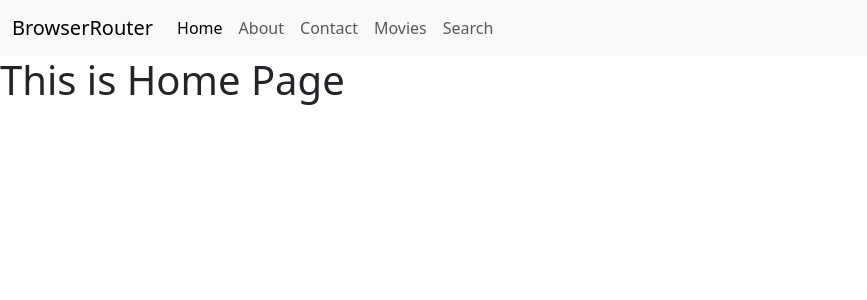
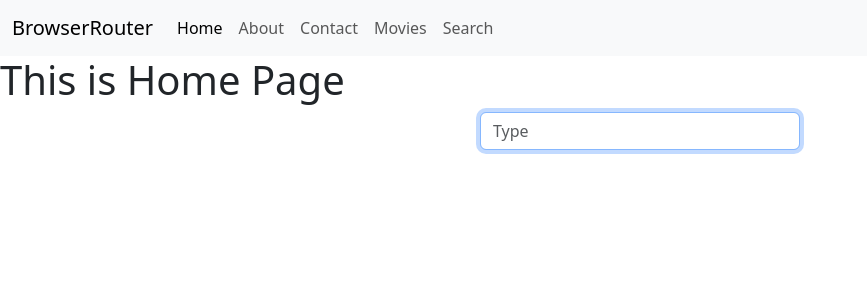
Before and after one commit to Stanley-Metray/frontend, a React (Create React App) app: page / in a window 1280 px wide. Shown: the top 300 px of the page, without its empty margins (0-867 px from the left). Built offline with nearby package versions, Linux system fonts and the light colour scheme.

Commit message:
understanding useRef in react

```diff
--- a/src/components/Home.jsx
+++ b/src/components/Home.jsx
@@ -1,6 +1,17 @@
-const Home = ()=>{
+import { useEffect, useRef } from "react";
+
+const Home = () => {
+    const inputRef = useRef();
+
+    useEffect(() => {
+        inputRef.current.focus();
+    }, []);
+
     return <>
         <h1>This is Home Page</h1>
+        <div className="d-flex flex-column justify-content-center align-items-center">
+            <input ref={inputRef} type="text" className="form-control w-25" placeholder="Type" />
+        </div>
     </>
 }
 
```
